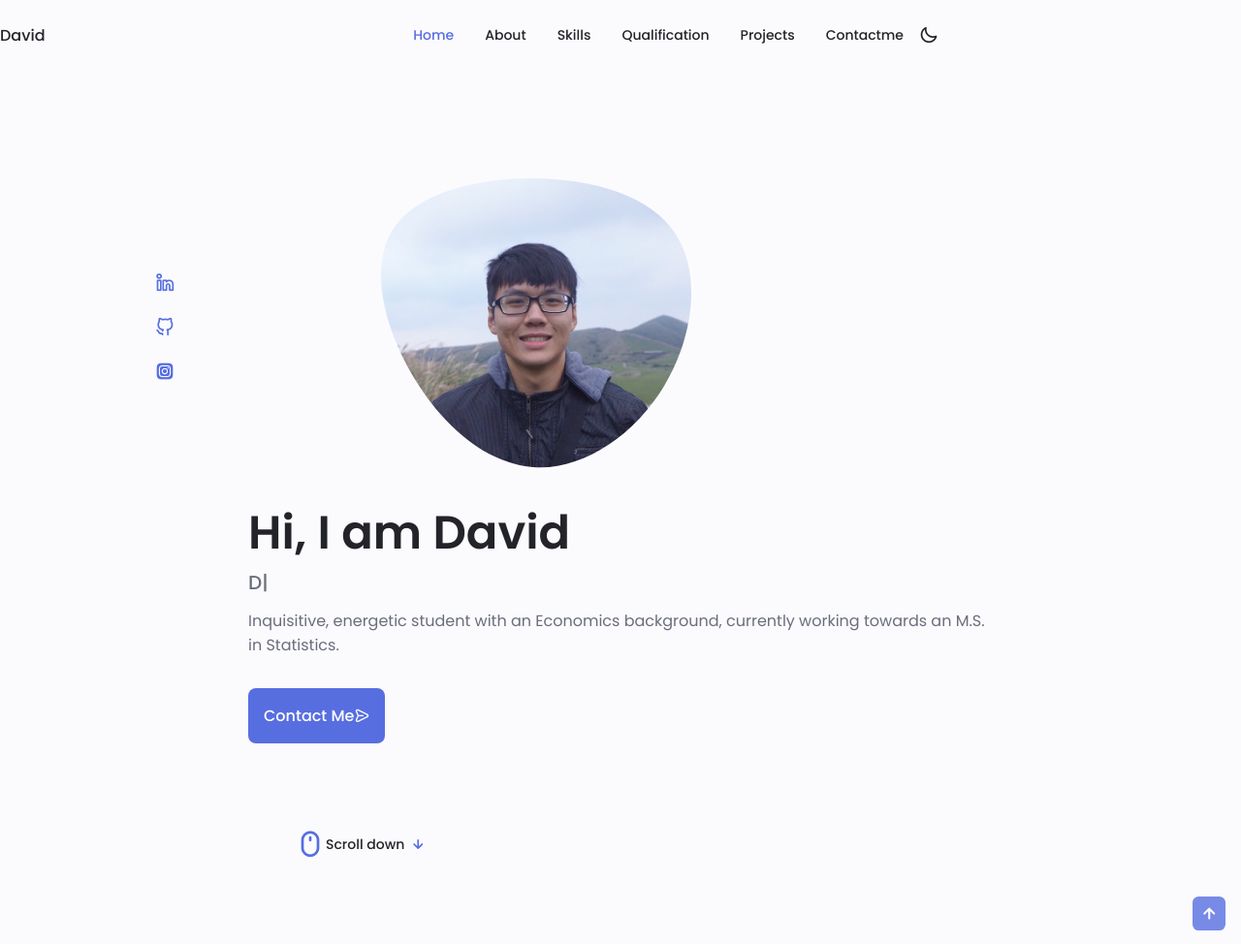
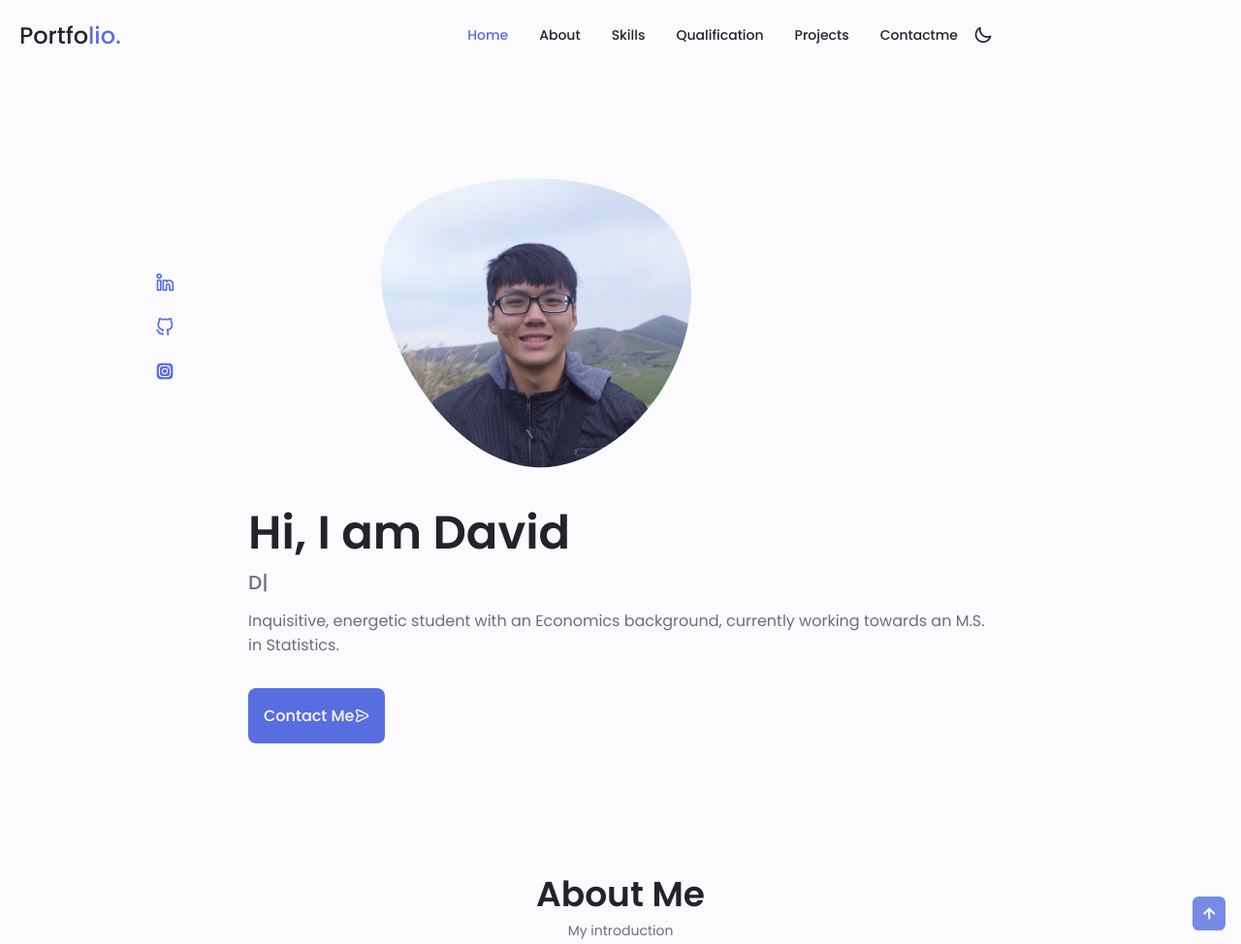
Before and after one commit to davidlinn89222/davidlinn89222.github.io, a plain HTML site: page index.html in a window 1280 px wide. Shown: the top 974 px of the page at 97% size. Drawn offline with nearby package versions, Linux system fonts and the light colour scheme.

Commit message:
Third commit

```diff
--- a/assets/css/style.css
+++ b/assets/css/style.css
@@ -183,6 +183,16 @@ img{
   display: flex;
   justify-content: space-between;
   align-items: center;
+}
+
+.nav__logo{
+  font-size: var(--h2-font-size);
+  font-weight: 600;
+}
+
+.nav__logo span{
+  color: var(--first-color);
+  transition: all 0.3s ease;
 }
 
 .nav__logo,
@@ -964,6 +974,10 @@ img{
 /*==================== MEDIA QUERIES ====================*/
 /* For small devices */
 @media screen and (max-width: 350px){
+  .nav{
+    max-width: 350px;
+  }
+
   .container{
     margin-left: var(--mb-1);
     margin-right: var(--mb-1);
@@ -1004,6 +1018,11 @@ img{
 
 /* For medium devices */
 @media screen and (max-width: 568){
+
+  .nav{
+    max-width: 568
+  }
+
   .home__content{
     grid-template-columns: max-content 1fr 1fr;
   }
@@ -1061,9 +1080,11 @@ img{
   }
 
   .nav{
+    min-width: 768px;
     height: calc(var(--header-height) + 1.5rem);
     column-gap: 1rem;
   }
+
 
   .nav__icon,
   .nav__close,
@@ -1174,6 +1195,12 @@ img{
 
 /* For large devices */
 @media screen and (min-width: 1024px) {
+
+  .nav{
+    padding-left: 20px;
+    min-width: 1024px;
+  }
+
   .header,
   .main,
   .footer__container{
@@ -1215,7 +1242,4 @@ img{
   .contact__inputs{
     grid-template-columns: repeat(2, 1fr);
   }
-
-
-
 }
--- a/index.html
+++ b/index.html
@@ -19,7 +19,8 @@
         <!--==================== HEADER ====================-->
         <header class="header" id="header">
           <nav class="nav content">
-            <a href="#" class="nav__logo">David</a>
+
+            <a href="#" class="nav__logo">Portfo<span>lio.</a>
 
             <div class="nav__menu" id="nav-menu">
               <ui class="nav__list grid">
@@ -116,13 +117,13 @@
                     </a>
                   </div>
                 </div>
-                <div class="home__scroll">
+                <!-- <div class="home__scroll">
                   <a href="#about" class="home__scroll-button button--flex">
                     <i class="uil uil-mouse-alt home__scroll-mouse"></i>
                     <span class="home__scroll-name">Scroll down</span>
                     <i class="uil uil-arrow-down home__scroll-arrow"></i>
                   </a>
-                </div>
+                </div> -->
               </div>
             </section>
 
@@ -132,7 +133,7 @@
               <span class="section__subtitle">My introduction</span>
 
               <div class="about__container container grid">
-                <img src="assets/img/davidd.JPG" alt="" class="about__img">
+                <img src="assets/img/davidd.jpg" alt="" class="about__img">
                 <div class="about__data">
                   <p class="about__description">A skilled R and Python programmer who excels in the art of leadership and is equipped with a strong basis in math, programming logic,
                     and data analysis framework. Current research field in Master program is the area of spatial statistics and deep learning, specifically, DeepKriging.</p>
@@ -145,7 +146,7 @@
                     </div>
 
                     <div>
-                      <span class="about__info-title">05+</span>
+                      <span class="about__info-title">10+</span>
                       <span class="about__info-name">Completed <br> projects</span>
                     </div>
 
```
Also changed, not shown: 2 other files.
